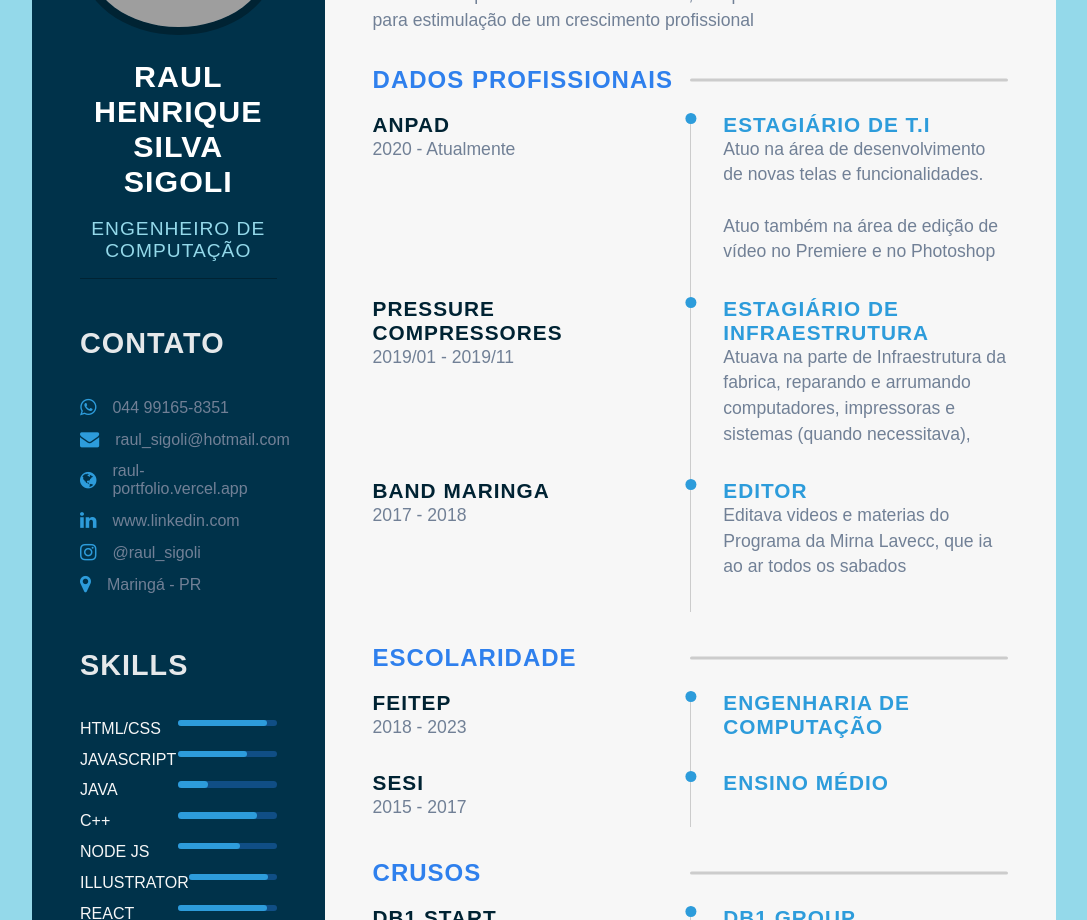
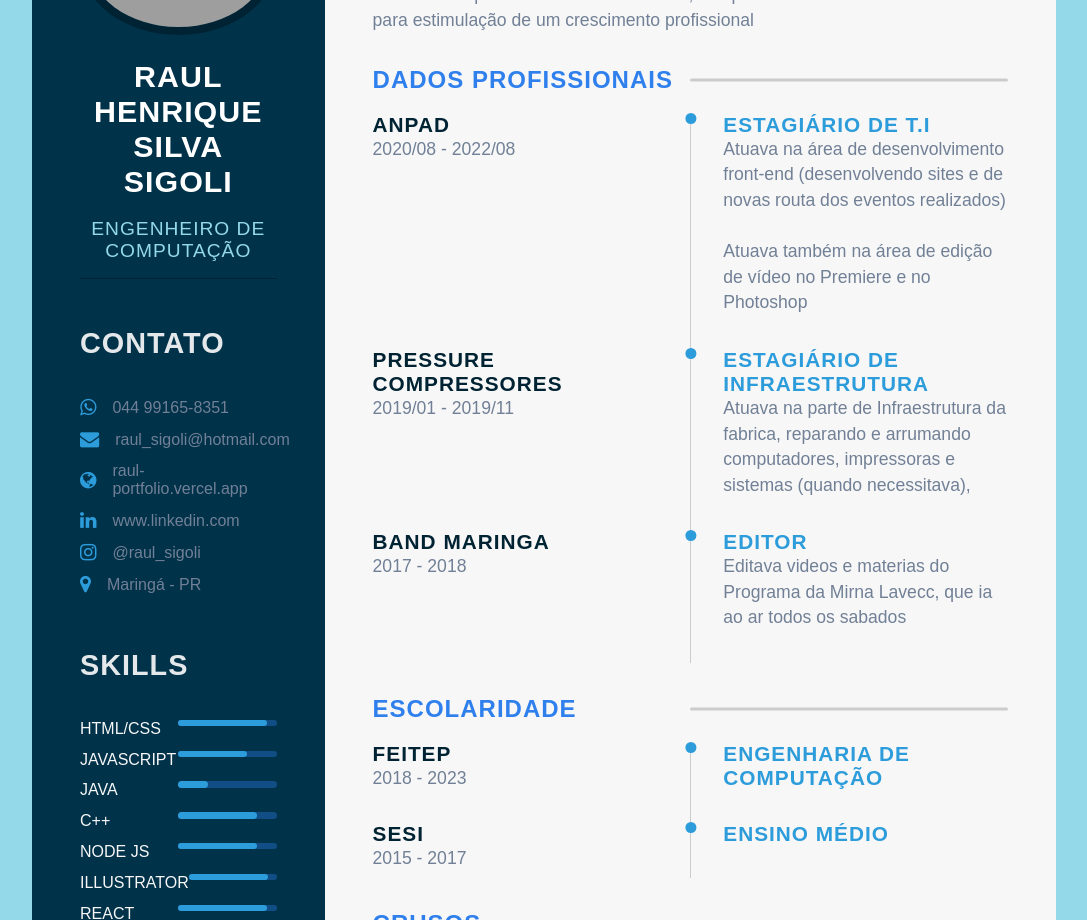
Before and after one commit to rauzola/curriculo, a Next.js app: page / in a window 1280 px wide. Shown: the part 180-1100 px from the top of the page, without its empty margins (96-1183 px from the left). Built offline with nearby package versions, Linux system fonts and the light colour scheme; grey boxes are pictures that could not be loaded.

Commit message:
atualização do curriculo

```diff
--- a/pages/api/hello.ts
+++ b/pages/api/hello.ts
@@ -9,5 +9,5 @@ export default function handler(
   req: NextApiRequest,
   res: NextApiResponse<Data>
 ) {
-  res.status(200).json({ name: 'John Doe' })
+  res.status(200).json({ name: 'Raul Sigoli' })
 }
--- a/pages/index.tsx
+++ b/pages/index.tsx
@@ -196,17 +196,16 @@ const Home: NextPage = () => {
               <div className="timeline">
                 <div className="left-tl-content">
                   <h5 className="tl-title">Anpad</h5>
-                  <p className="para">2020 - Atualmente</p>
+                  <p className="para">2020/08 - 2022/08</p>
                 </div>
                 <div className="right-tl-content">
                   <div className="tl-content">
                     <h5 className="tl-title-2">Estagiário de T.I</h5>
                     <p className="para">
-                      Atuo na área de desenvolvimento de novas telas e
-                      funcionalidades.
+                      Atuava na área de desenvolvimento front-end (desenvolvendo sites e de novas routa dos eventos realizados)
                       <br />
                       <br />
-                      Atuo também na área de edição de vídeo no Premiere e no Photoshop
+                      Atuava também na área de edição de vídeo no Premiere e no Photoshop
                     </p>
                   </div>
                 </div>
--- a/styles/globals.css
+++ b/styles/globals.css
@@ -143,7 +143,7 @@ body {
 }
 
 .n-progress {
-    width: 63%;
+    width: 80%;
 }
 
 .w-progress {
```
Also changed, not shown: 2 other files (tests, documents, lock files or other folders).
